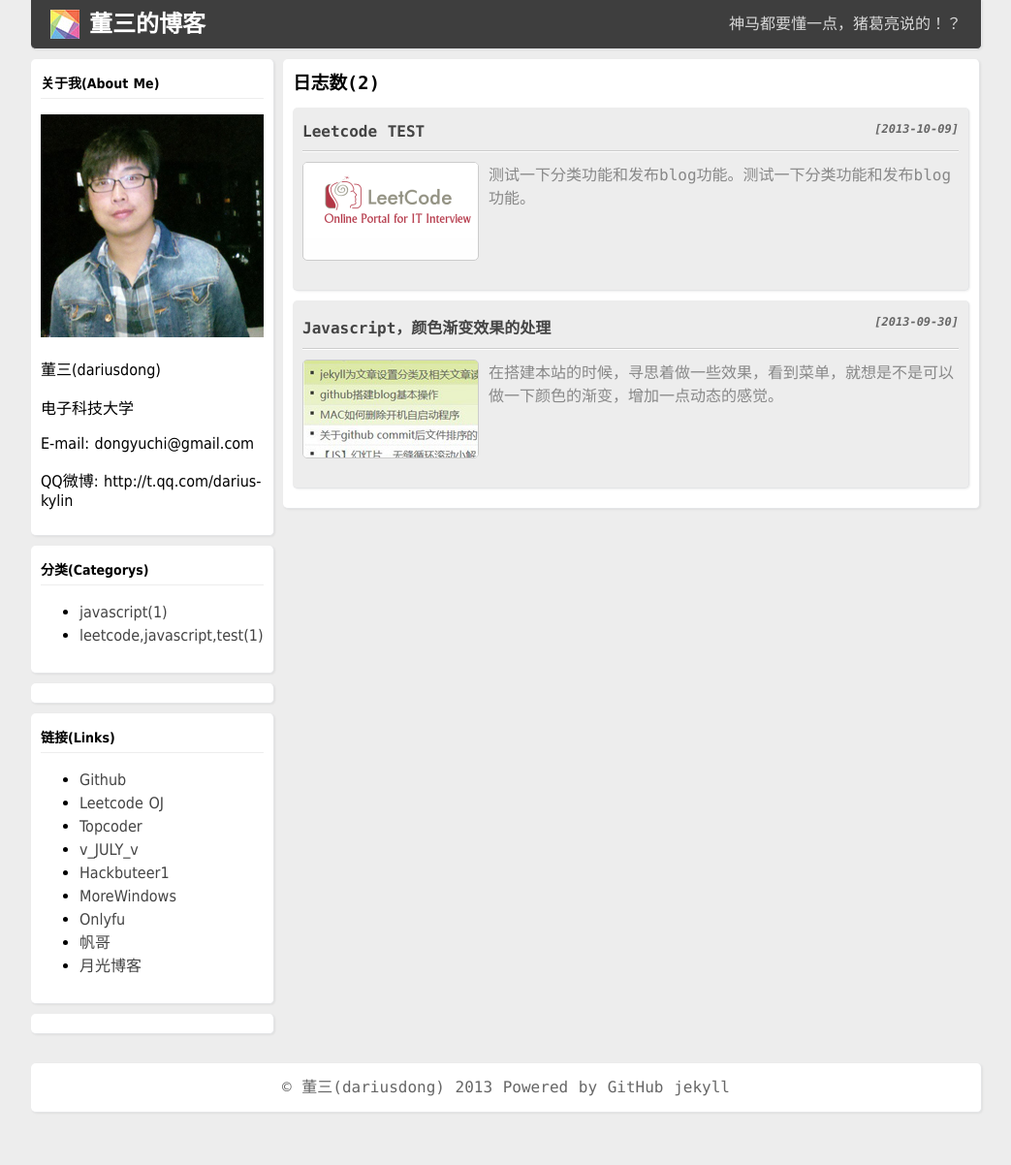
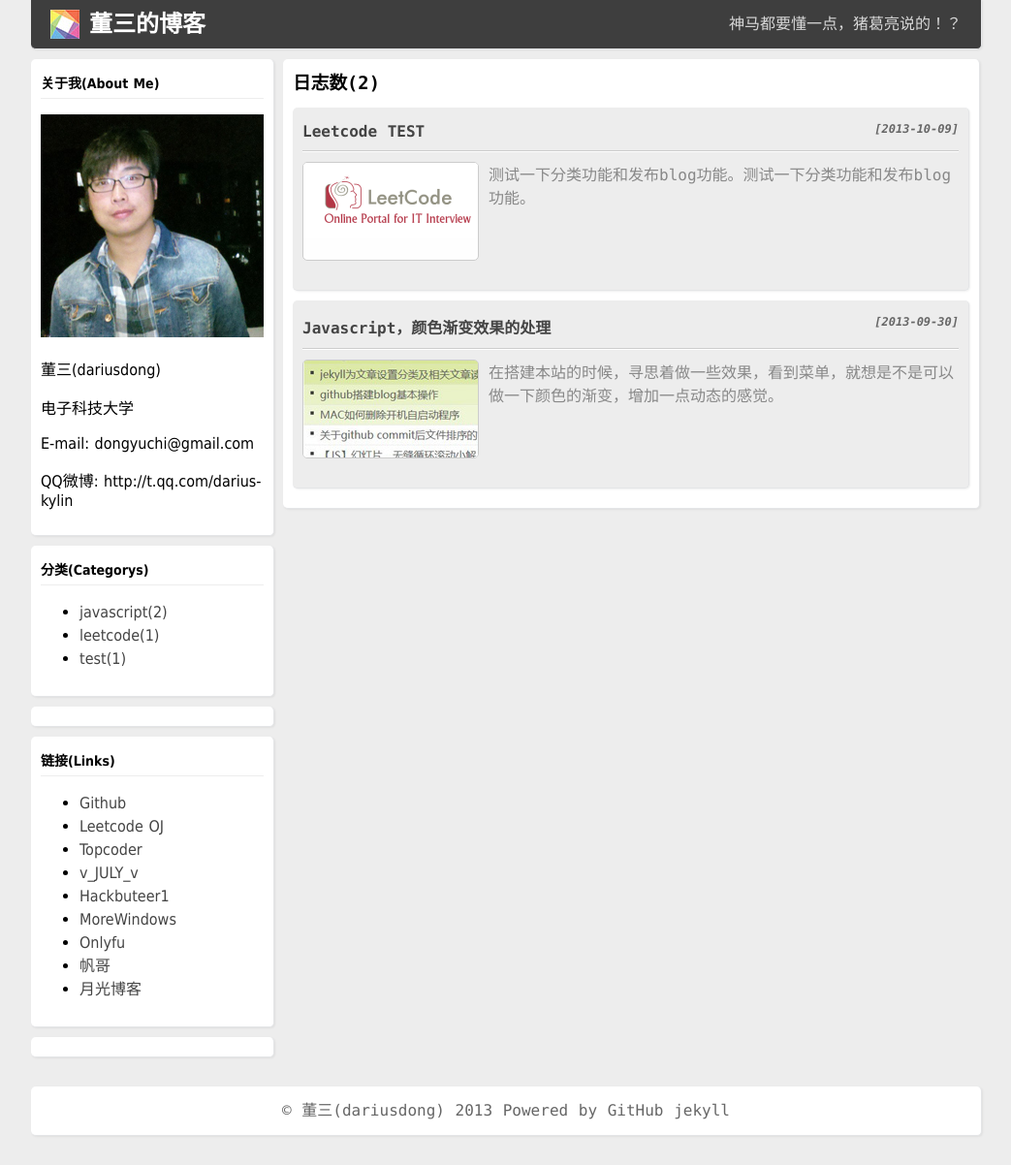
Before and after one commit to dariuskylin/blogs, a Jekyll site: the page built from index.html, in a window 1280 px wide. Shown: the whole page at 97% size, without its empty margins (118-1161 px from the left). Built offline with Jekyll 4.4.1, drawn with Linux system fonts in a browser that asks for light colours; the list of posts is cut into pages by our own code; comment, search, counter and statistics services are not loaded; before the commit the page ends 1178 px from its top, so only the background shows below that.

Commit message:
categories

```diff
--- a/_posts/2013-10-09-a-leetcode-test.html
+++ b/_posts/2013-10-09-a-leetcode-test.html
@@ -1,7 +1,10 @@
 ---
 layout: post
 title: Leetcode TEST
-categories: leetcode,javascript,test
+categories:
+- leetcode
+- javascript
+- test
 description: 测试一下分类功能和发布blog功能。测试一下分类功能和发布blog功能。
 img: 201310/20131001.jpg
 keywords: leetcode,test
```
